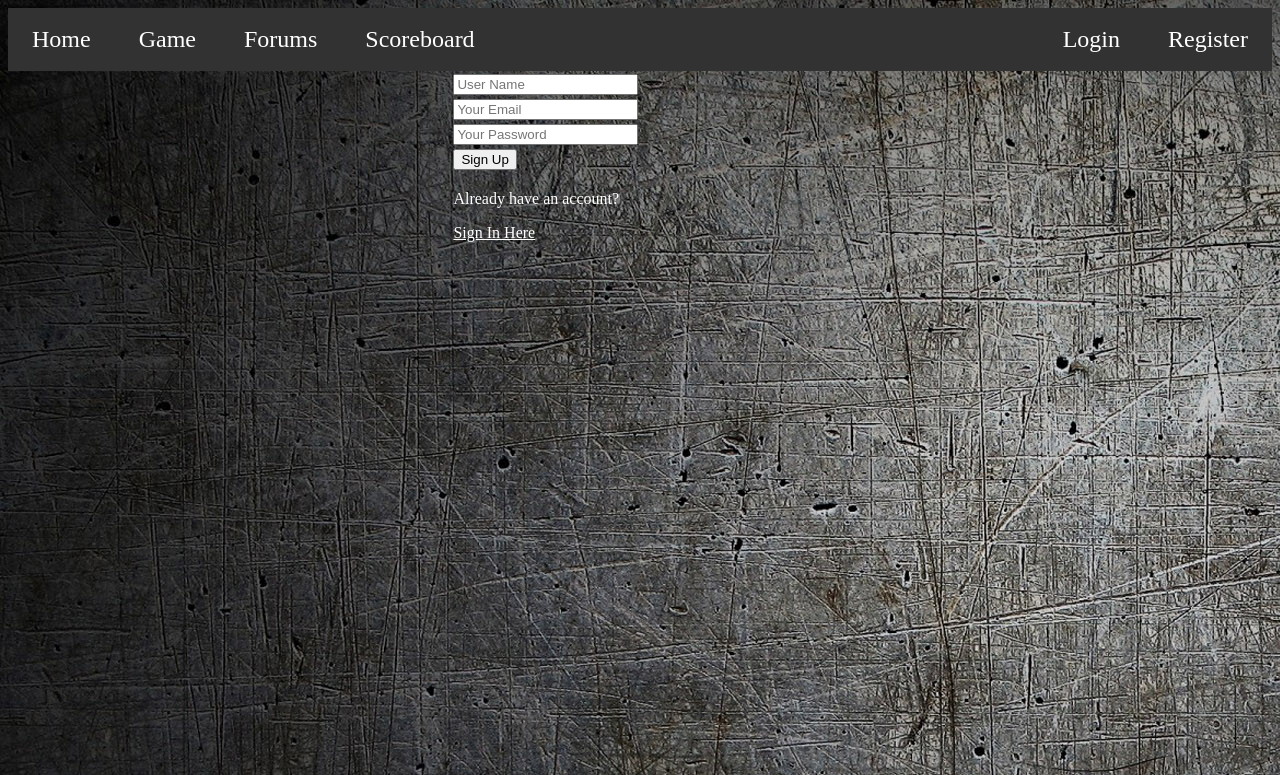
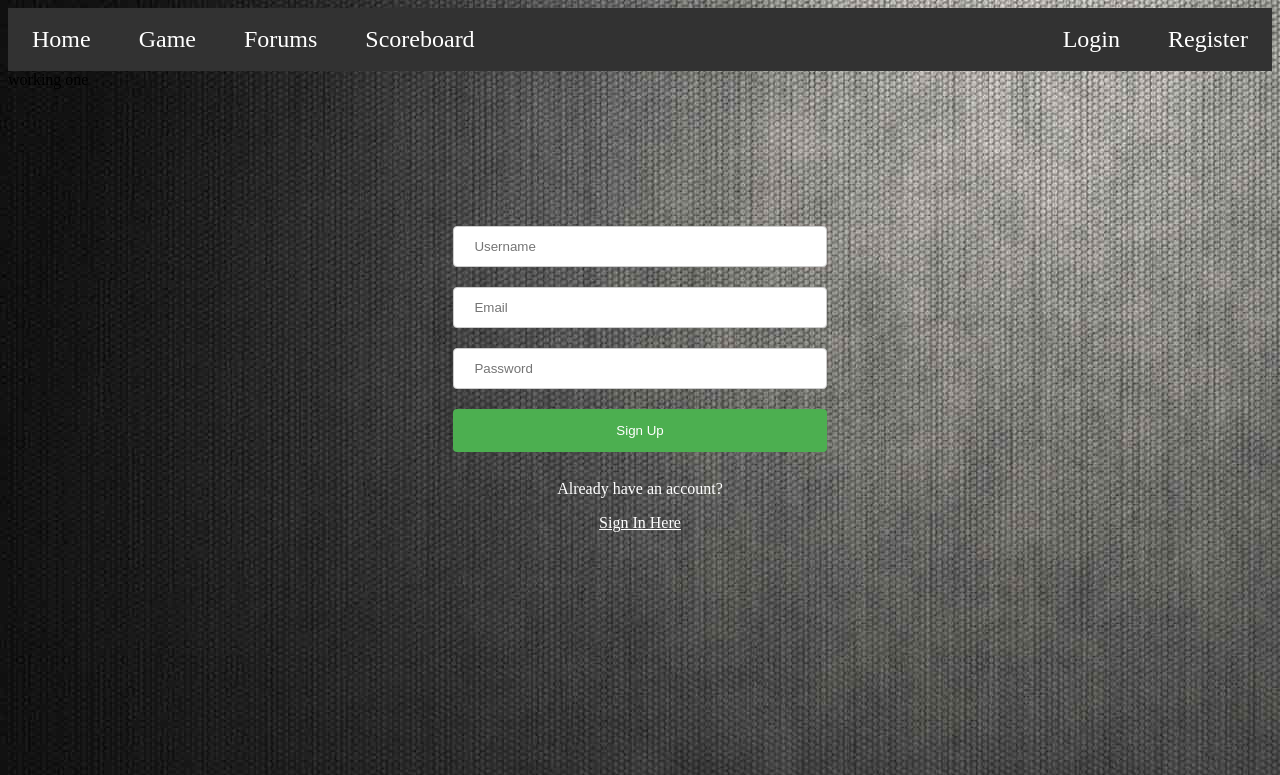
Before and after one commit to akessler52/webtech, a PHP site: page /register.php in a window 1280 px wide. Shown: the top 775 px of the page. Run offline with PHP 8.4, Linux system fonts and the light colour scheme.

Commit message:
top of pages now "headers.php" for login/out

```diff
--- /dev/null
+++ b/LoginRegStylesheet.css
@@ -0,0 +1,34 @@
+input {
+    width: 100%;
+    padding: 12px 20px;
+    margin: 8px 0;
+    display: inline-block;
+    border: 1px solid #ccc;
+    border-radius: 4px;
+    box-sizing: border-box;
+}
+
+button {
+    width: 100%;
+    background-color: #4CAF50;
+    color: white;
+    padding: 14px 20px;
+    margin: 8px 0;
+    border: none;
+    border-radius: 4px;
+    cursor: pointer;
+}
+
+button:hover {
+    background-color: #45a049;
+}
+
+/*div {
+    border-radius: 50%;
+    background-color: rgb(100,100,100);
+    padding: 40px;
+}*/
+
+table {
+  padding-top: 10%
+}
--- a/battleship.css
+++ b/battleship.css
@@ -1,5 +1,5 @@
 body {
-    background-image: url("assets/webbackground.jpg");
+    background-image: url("assets/webbackground4.jpg");
     background-repeat: repeat-y;
 }
 
--- /dev/null
+++ b/headers.php
@@ -0,0 +1,13 @@
+<?php
+  include_once 'dbconnect.php';
+  if(!isset($_SESSION['user']))
+  {
+    include_once('header.php');
+    echo "working one";
+  }
+  elseif(isset($_SESSION['user']))
+  {
+    include_once('header2.php');
+    echo "working two";
+  }
+?>
--- a/home.php
+++ b/home.php
@@ -5,7 +5,7 @@
     <meta charset="utf-8"/>
     <title>Home</title>
     <link rel="stylesheet" type="text/css" href="battleship.css">
-    <?php include_once('header.php'); ?>
+    <?php include_once('headers.php'); ?>
     </head>
  <body>
 
--- a/login.php
+++ b/login.php
@@ -6,7 +6,7 @@
     <title>Login</title>
     <link rel="stylesheet" href="LoginRegStylesheet.css" type="text/css" />
     <link rel="stylesheet" type="text/css" href="battleship.css">
-    <?php include_once('header.php'); ?>
+    <?php include_once('headers.php'); ?>
   <body>
     <center>
       <div id="login-form">
@@ -22,7 +22,7 @@
             <td><button type="submit" name="btn-login">Sign In</button></td>
           </tr>
           <tr>
-            <td><p>Don't have an account?</p><a href="register.php">Sign Up Here</a></td>
+            <td align="center"><p>Don't have an account?</p><a href="register.php">Sign Up Here</a></td>
           </tr>
         </table>
       </form>
--- a/register.php
+++ b/register.php
@@ -6,7 +6,7 @@
     <title>Register</title>
     <link rel="stylesheet" href="LoginRegStylesheet.css" type="text/css" />
     <link rel="stylesheet" type="text/css" href="battleship.css">
-    <?php include_once('header.php'); ?>
+    <?php include_once('headers.php'); ?>
   </head>
 
   <body>
@@ -15,19 +15,19 @@
         <form method="post">
         <table align="center" width="30%" border="0">
           <tr>
-            <td><input type="text" name="uname" placeholder="User Name" required /></td>
+            <td><input type="text" name="uname" placeholder="Username" required /></td>
           </tr>
           <tr>
-            <td><input type="email" name="email" placeholder="Your Email" required /></td>
+            <td><input type="email" name="email" placeholder="Email" required /></td>
           </tr>
           <tr>
-            <td><input type="password" name="pass" placeholder="Your Password" required /></td>
+            <td><input type="password" name="pass" placeholder="Password" required /></td>
           </tr>
           <tr>
             <td><button type="submit" name="btn-signup">Sign Up</button></td>
           </tr>
           <tr>
-            <td><p>Already have an account?</p><a href="login.php">Sign In Here</a></td>
+            <td align="center"><p>Already have an account?</p><a href="login.php">Sign In Here</a></td>
           </tr>
         </table>
         </form>
--- a/scoreboard.php
+++ b/scoreboard.php
@@ -5,7 +5,7 @@
     <meta charset="utf-8"/>
     <title>Scorebord</title>
     <link rel="stylesheet" type="text/css" href="battleship.css">
-    <?php include_once('header.php'); ?>
+    <?php include_once('headers.php'); ?>
     </head>
  <body>
 
```
Also changed, not shown: header2.php (added, +21 -0 lines), usersession.php (+7 -10 lines), assets/webbackground2.jpg (added), assets/webbackground3.jpg (added), assets/webbackground4.jpg (added).
